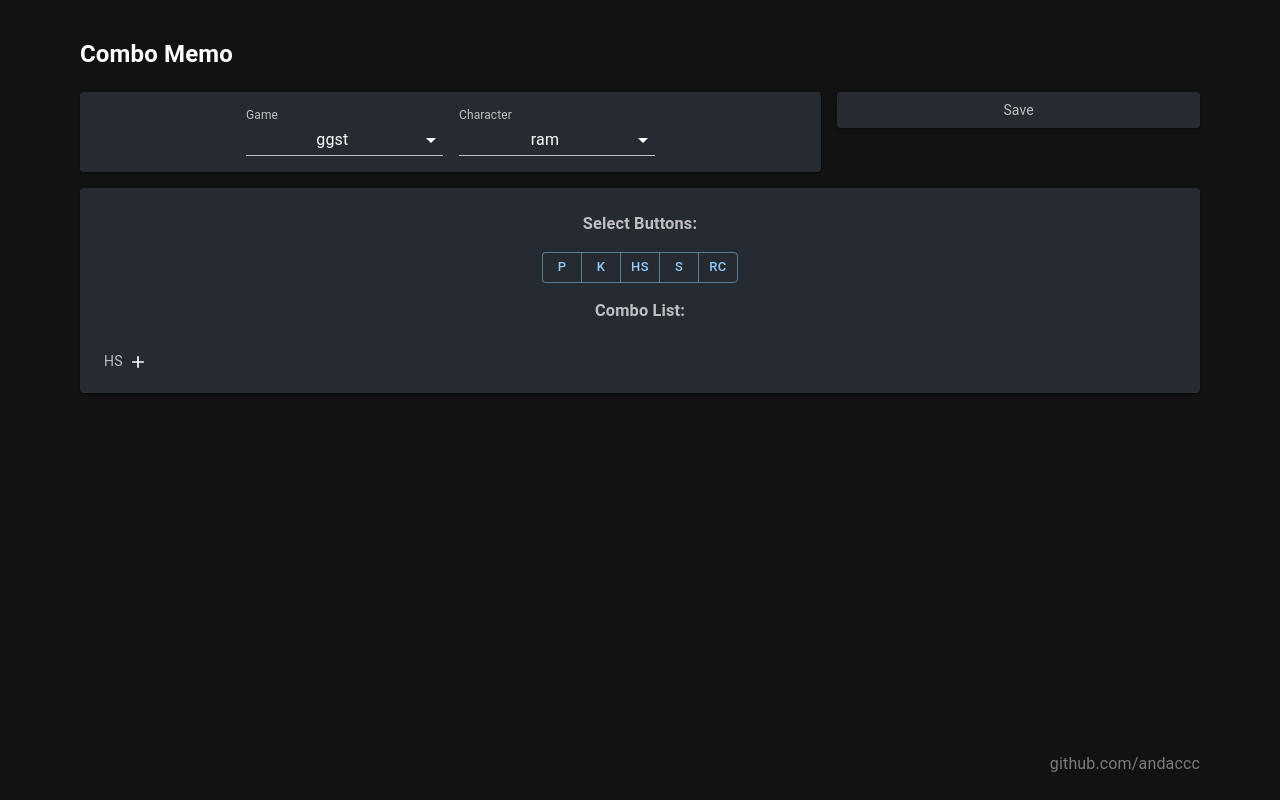
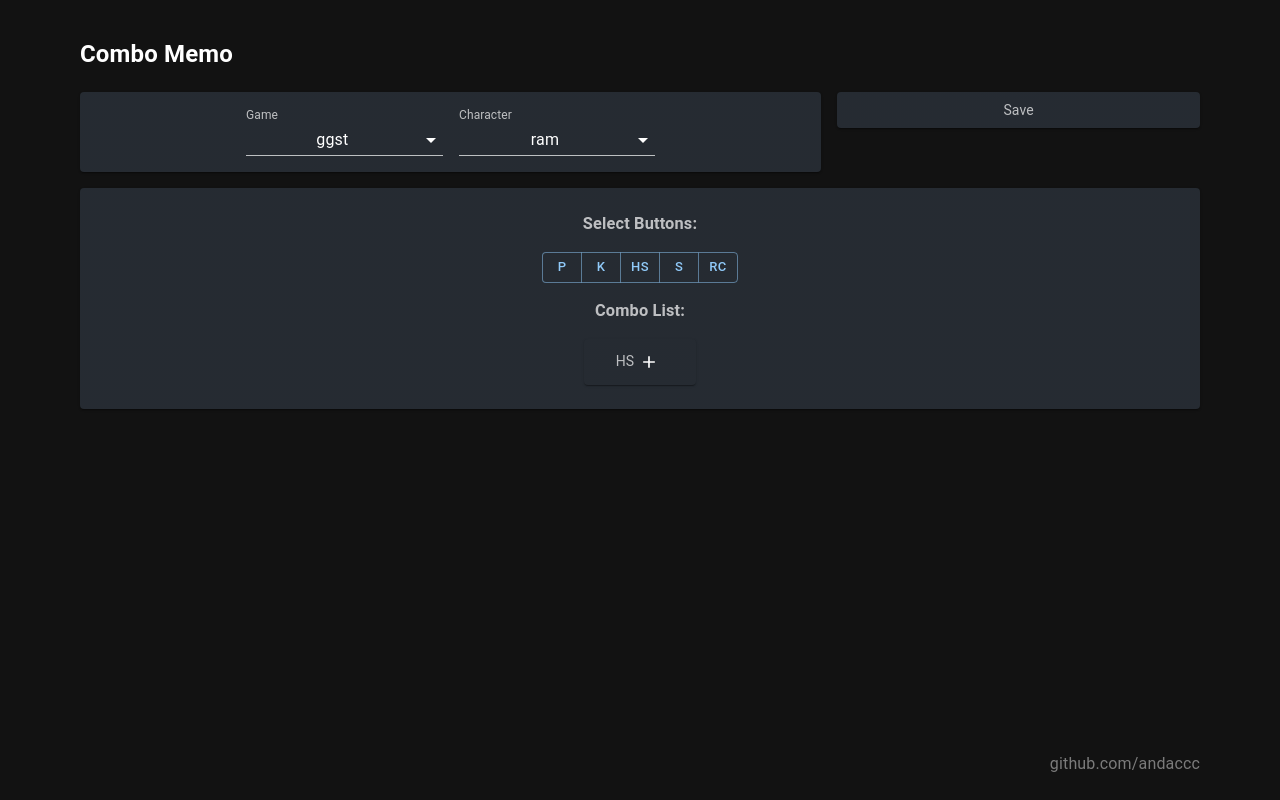
Before and after one commit to andaccc/combo-memo, a React (Create React App) app: page / in a window 1280 px wide. Both pictures are taken after a click on the button "HS". Built offline with nearby package versions, Linux system fonts and the light colour scheme.

Commit message:
feat: fix combo center issues

```diff
--- a/src/ProfileContext.tsx
+++ b/src/ProfileContext.tsx
@@ -13,15 +13,27 @@ export const Characters = {
   },
 }
 
+interface ProfileValues {
+  game: any,
+  character: string,
+  changeCharacter: (char: string) => void,
+  comboList: combo[],
+  addCombo: (combo: combo) => void,
+  deleteCombo: (index: number) => void,
+}
 
-export const ProfileContext = React.createContext({
+const profileValues: ProfileValues = {
   game: '',
   character: Characters.ggst.ram,
   changeCharacter: (char: string) => {},
   comboList: [],
   addCombo: (combo: combo) => {},
   deleteCombo: (index: number) => {},
-});
+}
+
+
+
+export const ProfileContext = React.createContext(profileValues);
 
 export const ProfileProvider = ({children}: any) => {
   const [game, setGame] = React.useState('ggst');
@@ -41,7 +53,17 @@ export const ProfileProvider = ({children}: any) => {
   }
 
   return (
-    <ProfileContext.Provider value={{ game, character, changeCharacter, comboList, addCombo, deleteCombo }}>
+    // <ProfileContext.Provider value={profileValues} >
+
+    <ProfileContext.Provider value={{
+                              game,
+                              character,
+                              changeCharacter,
+                              comboList,
+                              addCombo,
+                              deleteCombo
+                            }}
+    >
       {children}
     </ProfileContext.Provider>
   );
--- a/src/components/ComboList.tsx
+++ b/src/components/ComboList.tsx
@@ -1,16 +1,24 @@
 import React, { useState, useEffect } from 'react'
 
-import { Box, Button, ButtonGroup, IconButton, Stack, Divider, List, ListItem, ListItemText, Grid } from '@mui/material';
-import Item from '@mui/material/ListItem';
+import { Box, Button, ButtonGroup, IconButton, Stack, Divider, List, ListItem, ListItemText, Grid, Container } from '@mui/material';
 import AddIcon from '@mui/icons-material/Add';
 import DeleteIcon from '@mui/icons-material/Delete';
 import ArrowRightIcon from '@mui/icons-material/ArrowRight';
+import Paper from '@mui/material/Paper';
+import { styled } from '@mui/material/styles';
 
 import { ProfileContext, combo } from '../ProfileContext'
 
-type comboList = combo[];
+const ggstButtons = [ "P", "K", "HS", "S", "RC" ]
 
-const ggstButtons = [ "P", "K", "HS", "S", "RC" ]
+const Item = styled(Paper)(({ theme }) => ({
+  backgroundColor: theme.palette.mode === 'dark' ? '#1A2027' : '#fff',
+  ...theme.typography.body2,
+  padding: theme.spacing(1),
+  textAlign: 'center',
+  color: theme.palette.text.secondary,
+}));
+
 
 const ComboList: React.FC = () => {
   const { game, character, comboList, addCombo, deleteCombo } = React.useContext(ProfileContext);
@@ -55,7 +63,7 @@ const ComboList: React.FC = () => {
 
 
   return (
-    <Box>
+    <Container>
       {/* button select */}
       <h3>Select Buttons:</h3>
       <ButtonGroup size="small" aria-label="small button group">
@@ -71,54 +79,56 @@ const ComboList: React.FC = () => {
       </ButtonGroup>
 
       <h3>Combo List:</h3>
+
       {/* new combo */}
       <Stack
         direction="row"
-          // divider={<Divider orientation="vertical" flexItem />}
-          divider={ <ArrowRightIcon/> }
+        divider={ <ArrowRightIcon />  }
         justifyContent="center"
         alignItems="center"
         spacing={1}
       >
         { combo.map((input, index) => (
-            <Item>{input}</Item>
+          <Item key={index}>{input}</Item>
           ))
         }
-          {/* last item for adding new input */}
+
         <Item>
         {
           selectedButtons.length > 0 &&
-              <Box>
+          <Container>
             {selectedButtons}
             <IconButton aria-label="add" size="small"
               onClick={() => handleAddInput()}
             >
                 <AddIcon fontSize="small"/>
             </IconButton>
-              </Box>
+          </Container>
         }
 
         </Item>
 
       </Stack>
 
+
       {
         combo.length > 0 &&
-          <Box>
+        <Container>
           <Button onClick={() => handleAddCombo()} >
               <AddIcon fontSize="small"/>
           </Button>
           <Button onClick={() => handleResetCombo()} >
               <DeleteIcon fontSize="small"/>
           </Button>
-          </Box>
+        </Container>
       }
 
 
       {/* show added combos */}
+      <List dense={false}>
         { comboList.map((combo: combo, index) => (
-          <List dense={false}>
           <ListItem
+            key={index}
             secondaryAction={
               <IconButton
                 edge="end"
@@ -138,21 +148,16 @@ const ComboList: React.FC = () => {
               spacing={1}
             >
               { combo.map((input, index) => (
-                  <Item>{input}</Item>
+                <Item key={index}>{input}</Item>
                 ))
               }
 
             </Stack>
-
-            {/* <ListItemText
-              primary="Single-line item"
-              secondary={null}
-            /> */}
           </ListItem>
-          </List>
         ))
       }
-  </Box>
+      </List>
+  </Container>
   )
 }
 
```
Lines whose indentation alone changed are shown as unchanged.
